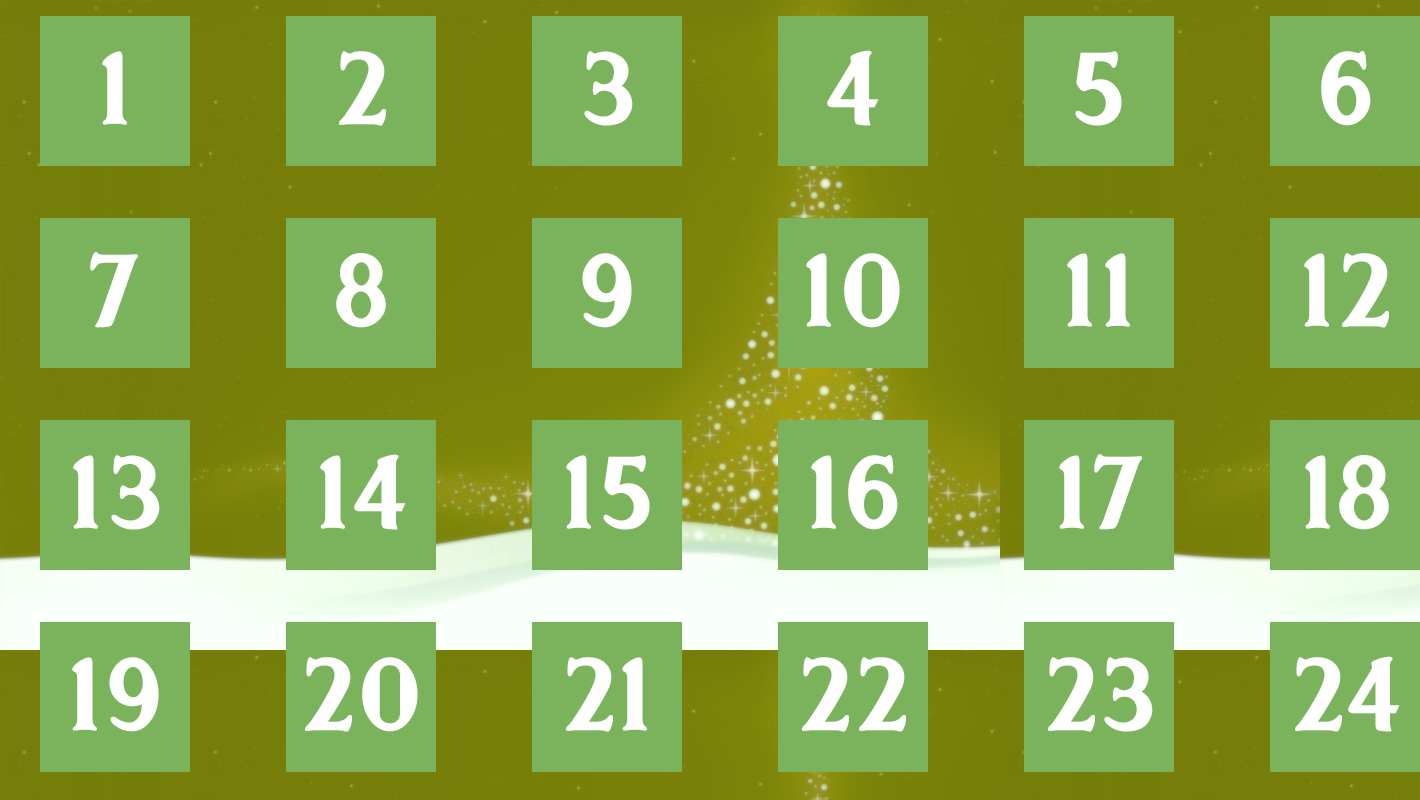
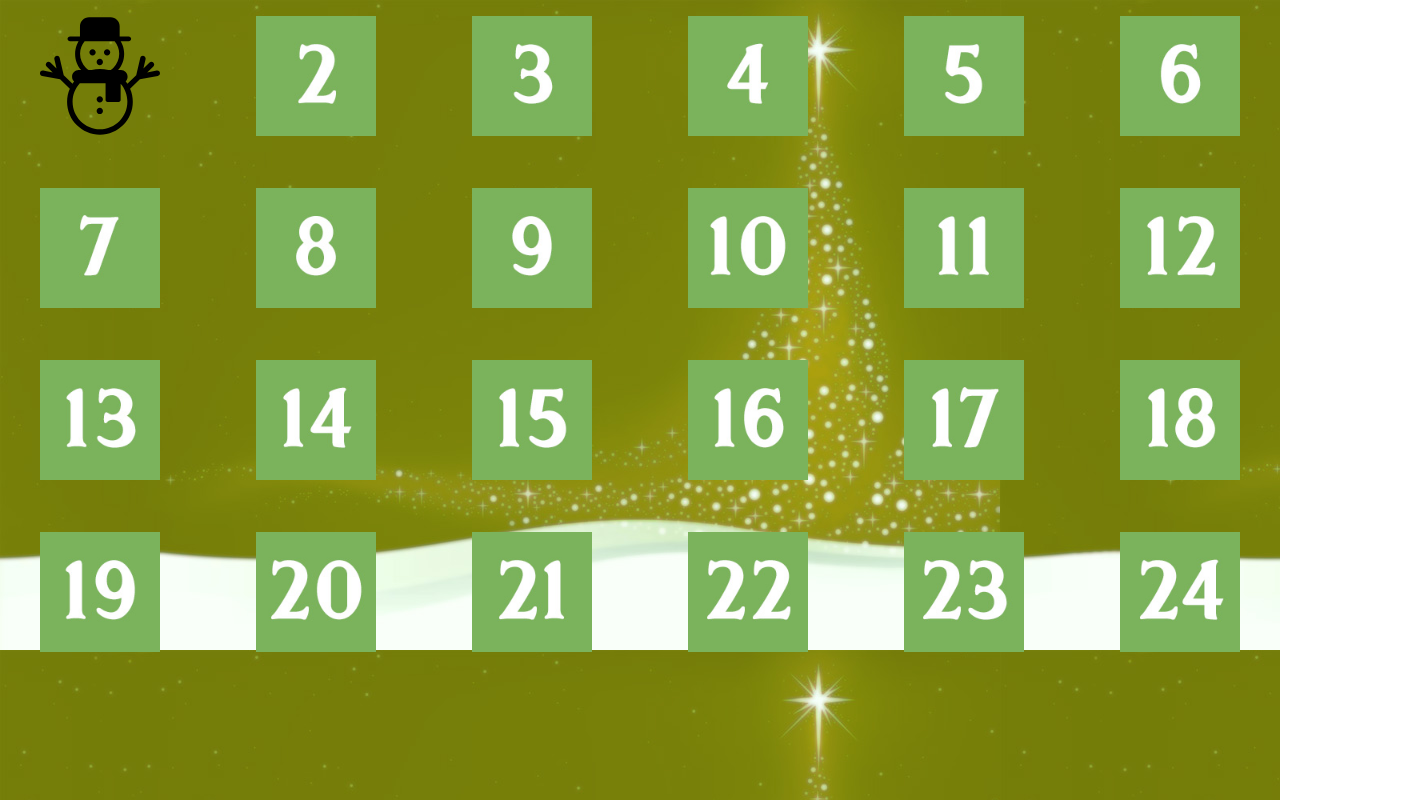
Before and after one commit to Chrstjan/X-Mas-Calander, a plain HTML site: page index.html in a window 1280 px wide. Both pictures are taken after a click on the element 115 px from the left and 93 px from the top of the page. Shown: the whole page, 1420 px wide, since content can reach past the window. Drawn offline with Linux system fonts and the light colour scheme.

Commit message:
Made the image changer
So that if it's the current date or older display gift array images else display no image

```diff
--- a/Assets/css/main-content.css
+++ b/Assets/css/main-content.css
@@ -7,3 +7,7 @@
 #main-section .calander-figure {
   cursor: pointer;
 }
+
+#main-section .calander-figure img {
+  width: 100%;
+}
--- a/Assets/js/app.js
+++ b/Assets/js/app.js
@@ -30,11 +30,16 @@ const christmasImagesArray = [
 //I AM THE SENATE
 const notYetImage = "date_01_no.jpg";
 
-const openDoorImage = "christmas-gift-svg";
+const calanderGiftArray = ["christmas-gift.svg", "christmas-tree.svg", "christmas-snowman.svg", "christmas-hat.svg"];
+
+const shuffledGiftArray = calanderGiftArray.sort(() => 0.5 - Math.random());
 
 const baseUrl = "./Assets/images/";
 
 const makeCalander = () => {
+  const currentDate = new Date();
+  const currentDay = currentDate.getDate();
+
   christmasImagesArray.forEach((img, index) => {
     const imageFigure = document.createElement("figure");
     imageFigure.classList.add("calander-figure");
@@ -71,6 +76,20 @@ const makeCalander = () => {
     galleryImage.src = galleryImageSovs;
     galleryImage.setAttribute("data-id", imageIdArray[index]);
 
+    const openCalanderDoor = () => {
+      const giftIndex = index % shuffledGiftArray.length;
+      galleryImage.src = baseUrl + shuffledGiftArray[giftIndex];
+    };
+
+    if (index + 1 <= currentDay) {
+      galleryImage.addEventListener("click", openCalanderDoor);
+    }
+    else {
+      galleryImage.addEventListener("click", () => {
+        galleryImage.src = baseUrl + notYetImage;
+      });
+    };
+
     imageFigure.appendChild(galleryImage);
     mainContainer.appendChild(imageFigure);
   });
```
Also changed, not shown: Assets/images/christmas-hat.svg (added), Assets/images/christmas-snowman.svg (added), Assets/images/christmas-tree.svg (added).
